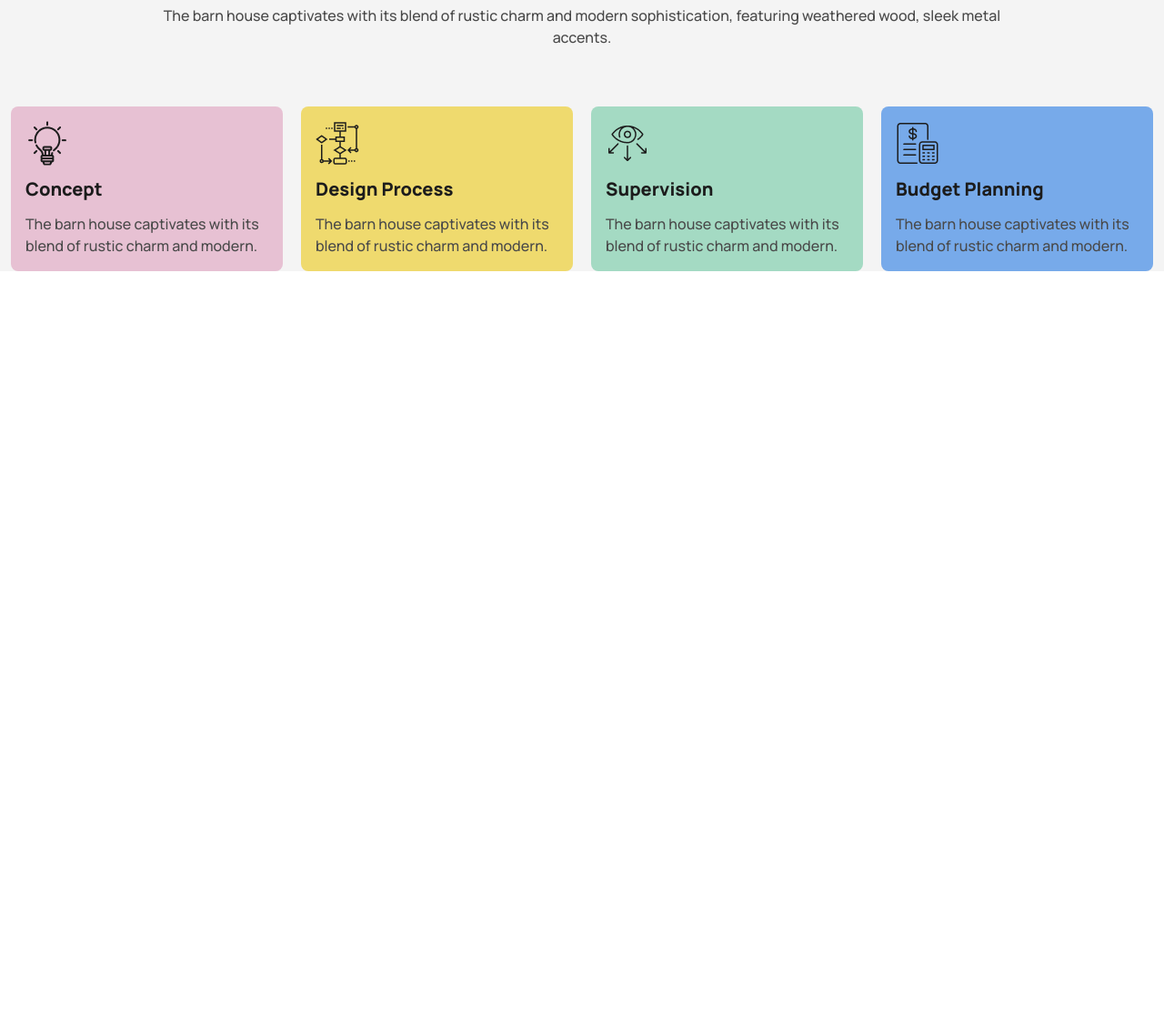
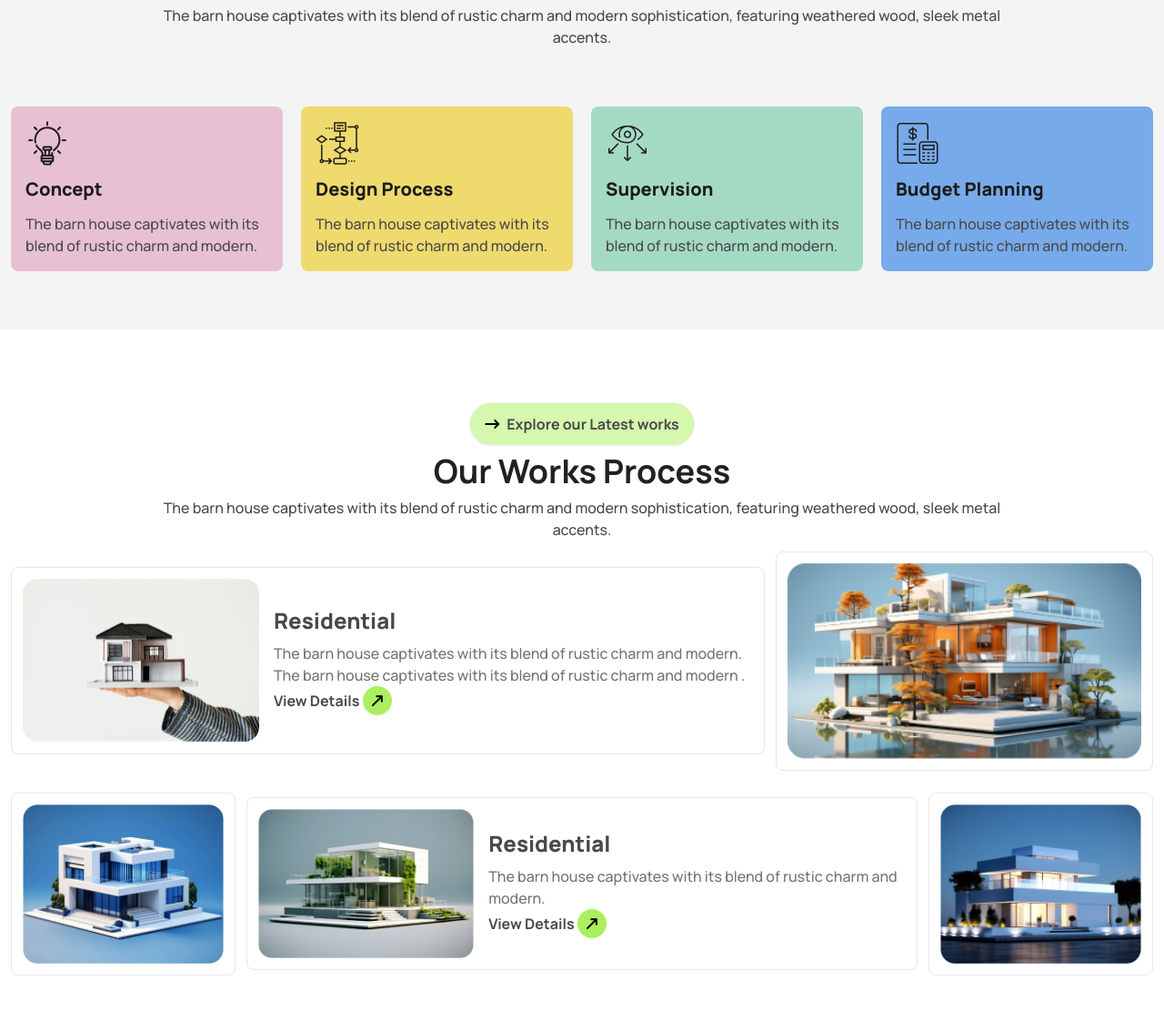
Before and after one commit to sojibshekh/Rinterio-tailwind-daisy-ui-, a plain HTML site: page index.html in a window 1280 px wide. Shown: the part 1642-2753 px from the top of the page at 91% size. Before the commit the page ends 1940 px from the top, so only its background shows below. Drawn offline with nearby package versions, Linux system fonts and the light colour scheme.

Commit message:
portfolio section done

```diff
--- a/index.html
+++ b/index.html
@@ -131,6 +131,10 @@
             </div>
          </div>
       </div>
+
+    </section>
+
+    <section class="bg-[#F4F4F4] pb-16">
       <div class="container mx-auto pb-16 px-3">
         <div class="text-center w-full ">
          <a class="btn bg-white hover:bg-white text-black text-base font-bold rounded-3xl"><i class="fa-solid fa-arrow-right-long  text-black " aria-hidden="true"></i> How we works</a>
@@ -164,5 +168,41 @@
      </div>
     </section>
 
+    <section>
+      <div class="container mx-auto py-20 px-3">
+        <div class="text-center w-full ">
+          <a class="btn bg-primary-color-tow hover:bg-white text-primary-color-text-tow text-base font-bold rounded-3xl"><i class="fa-solid fa-arrow-right-long  text-black " aria-hidden="true"></i> Explore our Latest works</a>
+          <h3 class="my-2 text-2xl  lg:text-4xl font-bold text-primary-color-text">Our Works Process</h3>
+          <p class="text-primary-color-text-tow text-base font-medium w-3/4 mx-auto">The barn house captivates with its blend of rustic charm and modern sophistication, featuring weathered wood, sleek metal accents.</p>
+         </div>
+         <div>
+            <div class="flex flex-col  md:flex-row justify-between items-center gap-3 py-3">
+              <div  class="w-full md:w-4/6 p-3 bg-white  flex flex-col justify-between md:flex-row items-center border space-x-2 rounded-lg">
+                <img src="images/img1.png" alt="" class="w-full md:w-1/3">
+                <div class= "w-full  p-2 ">
+                  <h6 class="text-2xl font-extrabold text-primary-color-text-tow mb-2">Residential</h6>
+                  <p class="text-base font-medium text-[#737373]">The barn house captivates with its blend of rustic charm and modern. The barn house captivates with its blend of rustic charm and modern .</p>
+                  <a class=" bg-white hover:bg-white text-primary-color-text-tow text-base font-bold rounded-3xl cursor-pointer"> View Details <i class="fa-solid fa-arrow-right-long  text-black bg-primary-color p-2 rounded-full -rotate-45" aria-hidden="true"></i></a>
+                </div>
+              </div>
+              <div class="p-3 bg-white border rounded-lg w-full md:w-2/6"> <img src="images/img2.png" alt="" class="w-full "></div>
+            </div>
+
+            <div class="flex flex-col-reverse md:flex-row justify-between items-center gap-3 py-3">
+              <div class="p-3 bg-white border rounded-lg w-full md:w-1/5 "> <img src="images/img3.png" alt="" class="w-full"></div>
+              <div  class="w-full md:w-3/5   p-3 bg-white  flex flex-col justify-between md:flex-row items-center border space-x-2 rounded-lg">
+                <img src="images/img4.png" alt="" class="w-full md:w-1/3">
+                <div class= "w-full  p-2 ">
+                  <h6 class="text-2xl font-extrabold text-primary-color-text-tow mb-2">Residential</h6>
+                  <p class="text-base font-medium text-[#737373]">The barn house captivates with its blend of rustic charm and modern. </p>
+                  <a class=" bg-white hover:bg-white text-primary-color-text-tow text-base font-bold rounded-3xl cursor-pointer"> View Details <i class="fa-solid fa-arrow-right-long  text-black bg-primary-color p-2 rounded-full -rotate-45" aria-hidden="true"></i></a>
+                </div>
+              </div>
+              <div class="p-3 bg-white border rounded-lg w-full md:w-1/5"> <img src="images/img5.png" alt="" class="w-full"></div>
+            </div>
+         </div>
+      </div>
+    </section>
+
 </body>
 </html>
```
Lines whose indentation alone changed are shown as unchanged.
